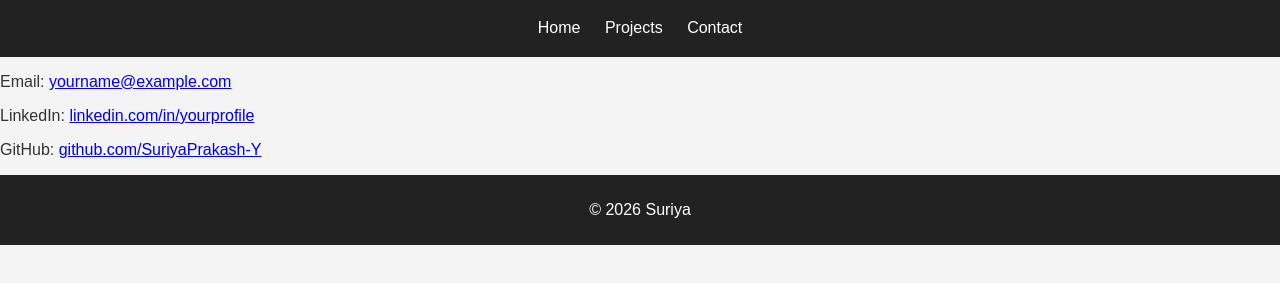
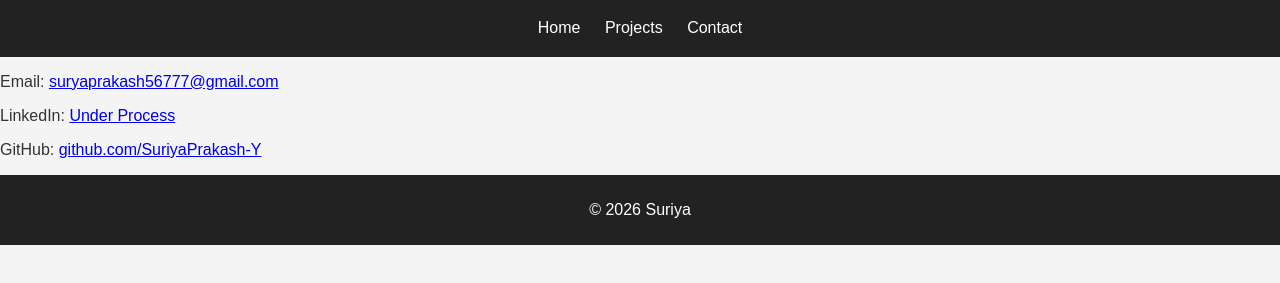
Before and after one commit to SuriyaPrakash-Y/portfolio, a plain HTML site: page contact.html in a window 1280 px wide. Shown: the part 81-364 px from the top of the page. Drawn offline with Linux system fonts and the light colour scheme.

Commit message:
Update contact.html

```diff
--- a/contact.html
+++ b/contact.html
@@ -16,8 +16,8 @@
   </header>
 
   <main>
-    <p>Email: <a href="mailto:suryaprakash56777@gmail.com">yourname@example.com</a></p>
-    <p>LinkedIn: <a href="https://linkedin.com/in/yourprofile">linkedin.com/in/yourprofile</a></p>
+    <p>Email: <a href="mailto:suryaprakash56777@gmail.com">suryaprakash56777@gmail.com</a></p>
+    <p>LinkedIn: <a href="https://linkedin.com/in/yourprofile">Under Process</a></p>
     <p>GitHub: <a href="https://github.com/SuriyaPrakash-Y">github.com/SuriyaPrakash-Y</a></p>
   </main>
 
```
